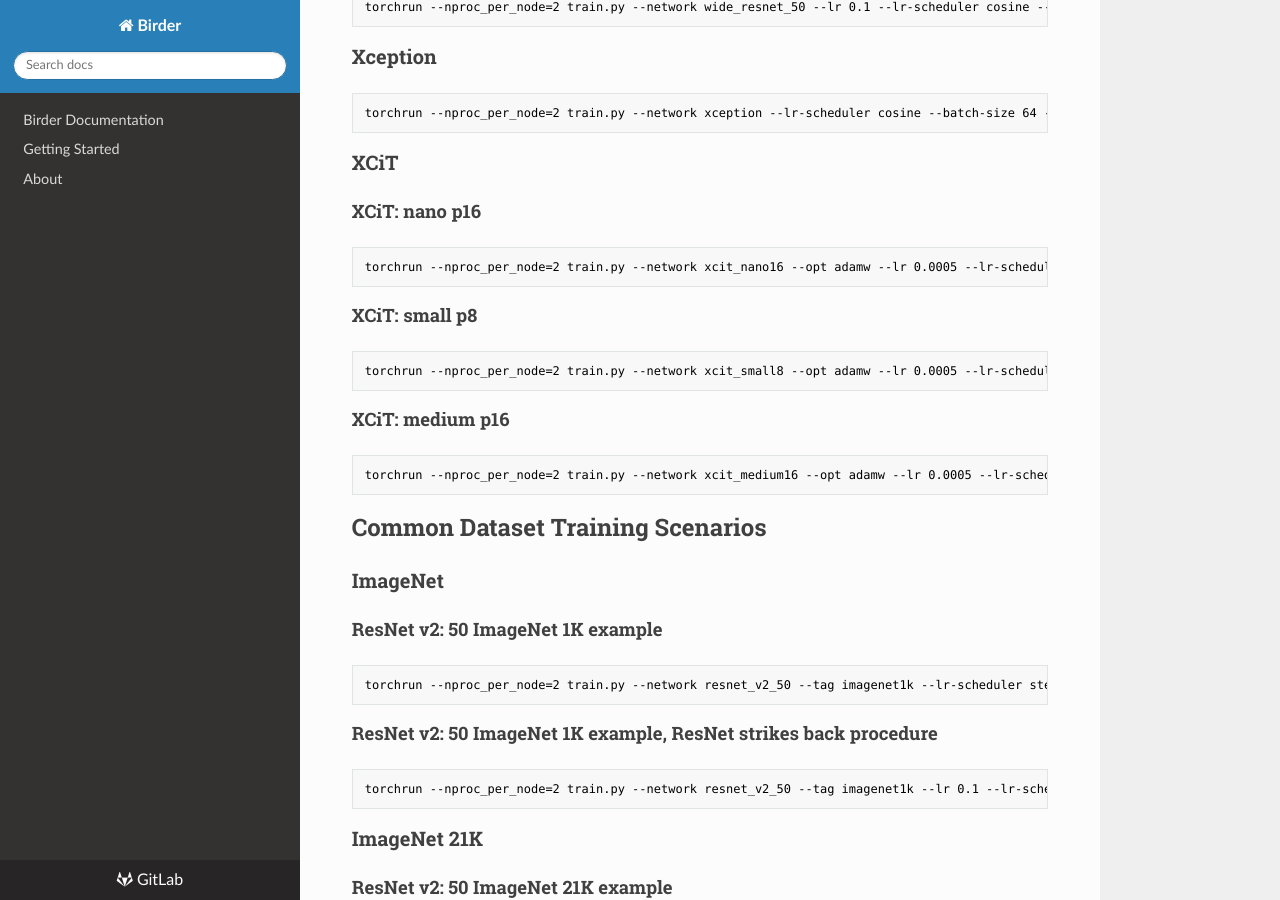
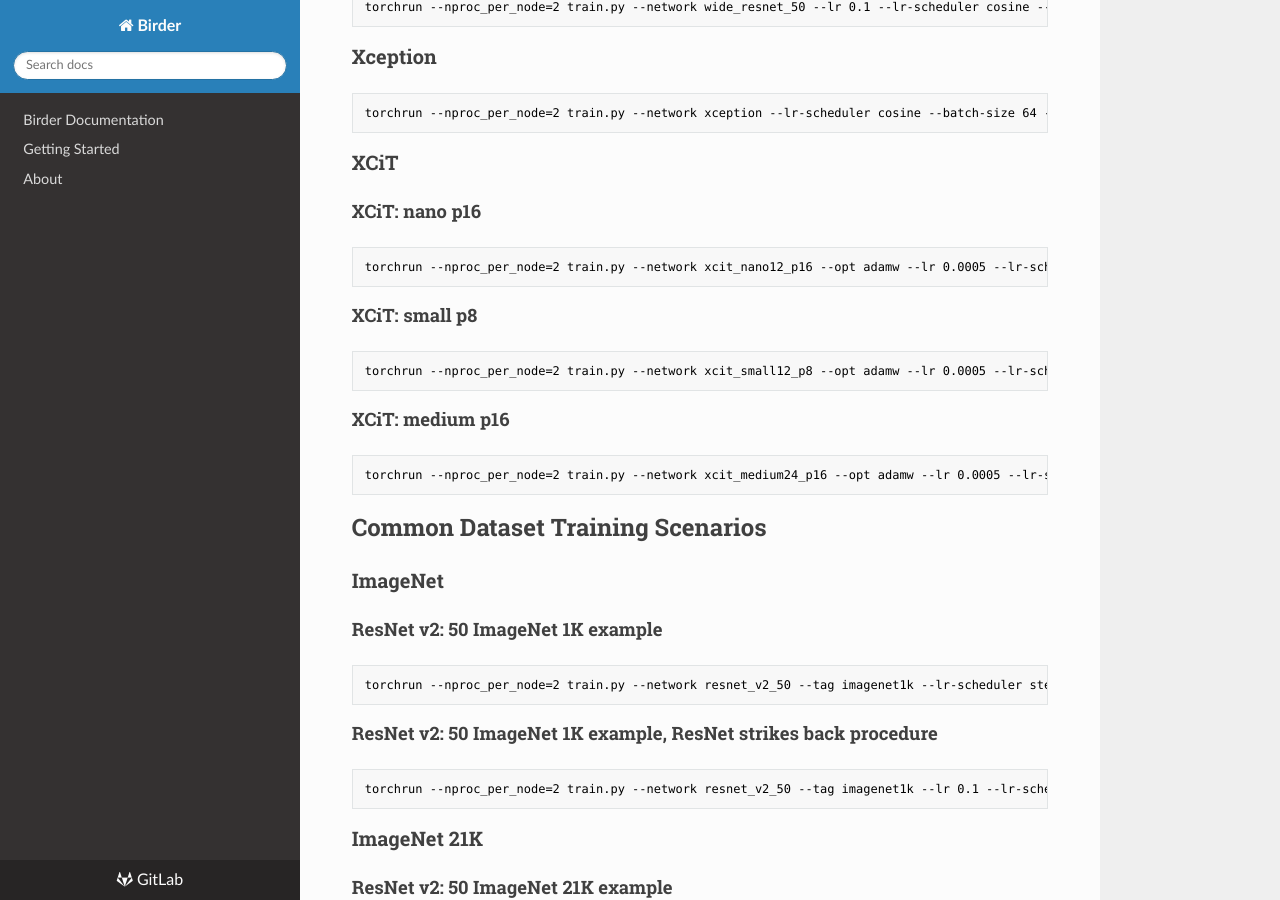
Before and after one commit to birder-project/birder, an MkDocs documentation site: the page built from docs/training.md, in a window 1280 px wide and 900 px high, scrolled down 22202 px. Built offline with MkDocs 1.6.1, drawn with Linux system fonts in a browser that asks for light colours; nearby versions of some CDN libraries.

Commit message:
Sync from private repo

````diff
--- a/docs/training.md
+++ b/docs/training.md
@@ -1199,19 +1199,19 @@ torchrun --nproc_per_node=2 train.py --network xception --lr-scheduler cosine --
 #### XCiT: nano p16
 
 ```sh
-torchrun --nproc_per_node=2 train.py --network xcit_nano16 --opt adamw --lr 0.0005 --lr-scheduler cosine --batch-size 256 --lr-cosine-min 1e-7 --warmup-epochs 30 --epochs 400 --size 256 --wd 0.05 --norm-wd 0 --grad-accum-steps 2 --smoothing-alpha 0.1 --mixup-alpha 0.2 --cutmix --aug-level 4 --model-ema --ra-sampler --ra-reps 2 --clip-grad-norm 1 --fast-matmul --compile
+torchrun --nproc_per_node=2 train.py --network xcit_nano12_p16 --opt adamw --lr 0.0005 --lr-scheduler cosine --batch-size 256 --lr-cosine-min 1e-7 --warmup-epochs 30 --epochs 400 --size 256 --wd 0.05 --norm-wd 0 --grad-accum-steps 2 --smoothing-alpha 0.1 --mixup-alpha 0.2 --cutmix --aug-level 4 --model-ema --ra-sampler --ra-reps 2 --clip-grad-norm 1 --fast-matmul --compile
 ```
 
 #### XCiT: small p8
 
 ```sh
-torchrun --nproc_per_node=2 train.py --network xcit_small8 --opt adamw --lr 0.0005 --lr-scheduler cosine --batch-size 64 --lr-cosine-min 1e-7 --warmup-epochs 30 --epochs 400 --size 256 --wd 0.05 --norm-wd 0 --grad-accum-steps 8 --smoothing-alpha 0.1 --mixup-alpha 0.2 --cutmix --aug-level 4 --model-ema --ra-sampler --ra-reps 2 --clip-grad-norm 1 --amp --compile
+torchrun --nproc_per_node=2 train.py --network xcit_small12_p8 --opt adamw --lr 0.0005 --lr-scheduler cosine --batch-size 64 --lr-cosine-min 1e-7 --warmup-epochs 30 --epochs 400 --size 256 --wd 0.05 --norm-wd 0 --grad-accum-steps 8 --smoothing-alpha 0.1 --mixup-alpha 0.2 --cutmix --aug-level 4 --model-ema --ra-sampler --ra-reps 2 --clip-grad-norm 1 --amp --compile
 ```
 
 #### XCiT: medium p16
 
 ```sh
-torchrun --nproc_per_node=2 train.py --network xcit_medium16 --opt adamw --lr 0.0005 --lr-scheduler cosine --batch-size 64 --lr-cosine-min 1e-7 --warmup-epochs 30 --epochs 400 --size 256 --wd 0.05 --norm-wd 0 --grad-accum-steps 8 --smoothing-alpha 0.1 --mixup-alpha 0.2 --cutmix --aug-level 4 --model-ema --ra-sampler --ra-reps 2 --clip-grad-norm 1 --amp --compile
+torchrun --nproc_per_node=2 train.py --network xcit_medium24_p16 --opt adamw --lr 0.0005 --lr-scheduler cosine --batch-size 64 --lr-cosine-min 1e-7 --warmup-epochs 30 --epochs 400 --size 256 --wd 0.05 --norm-wd 0 --grad-accum-steps 8 --smoothing-alpha 0.1 --mixup-alpha 0.2 --cutmix --aug-level 4 --model-ema --ra-sampler --ra-reps 2 --clip-grad-norm 1 --amp --compile
 ```
 
 ## Common Dataset Training Scenarios
````
Also changed, not shown: docs/training_compact.md (+2 -2 lines), 1 other file.
